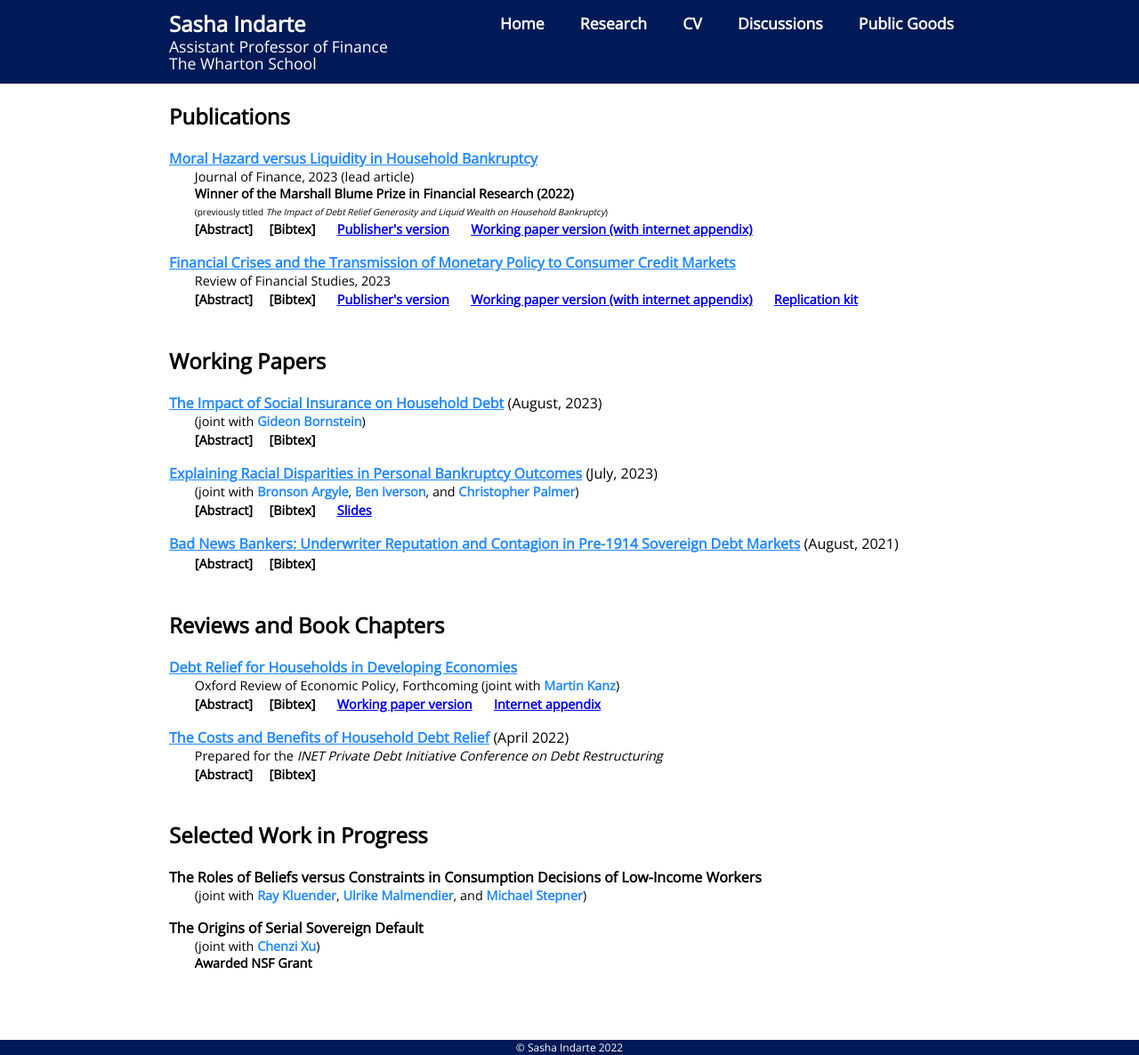
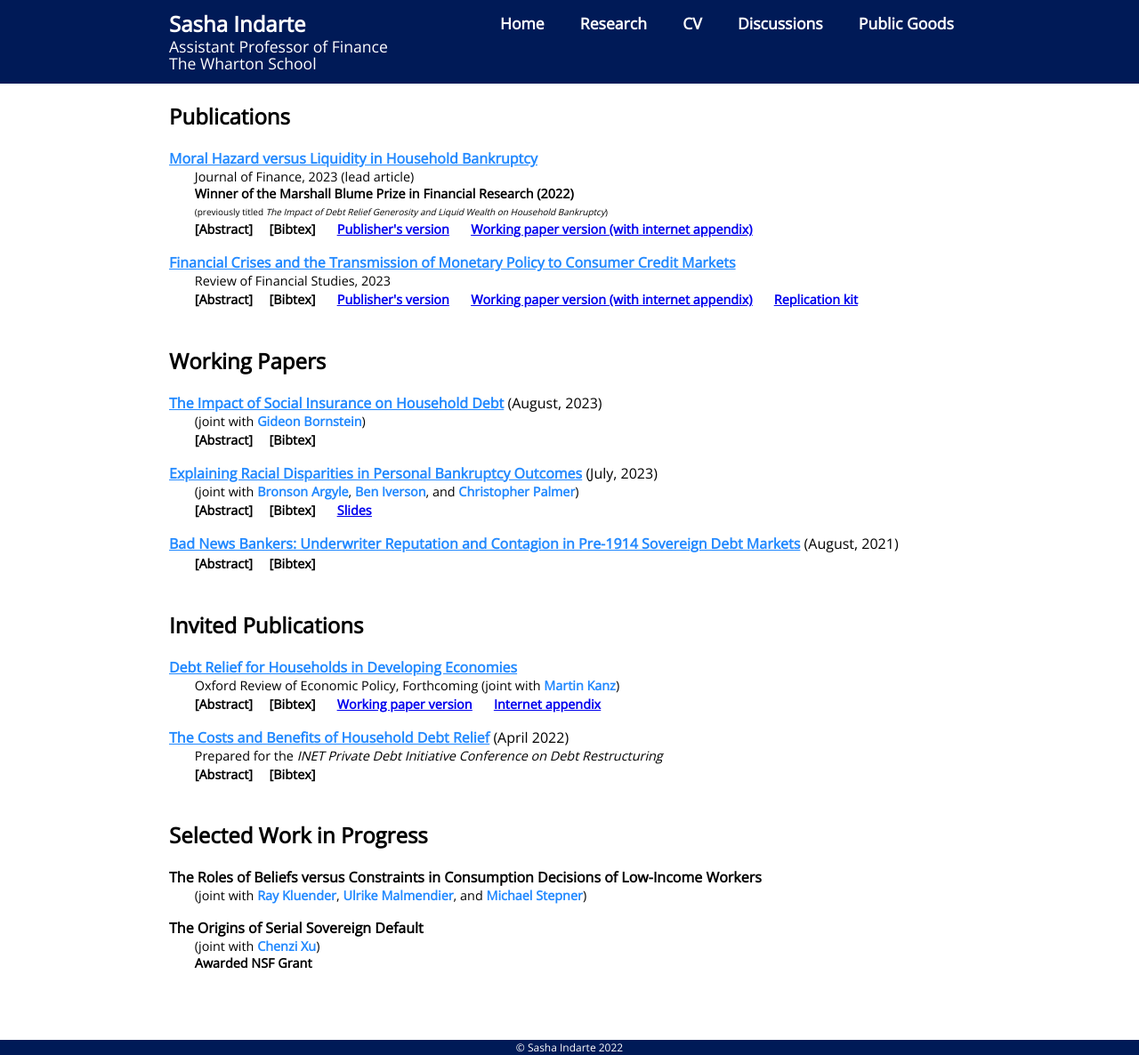
Before and after one commit to sashaindarte/sashaindarte.github.io, a Jekyll site: the page built from research/index.html, in a window 1280 px wide and 1186 px high. Shown: the whole window at 89% size. Built offline with Jekyll 4.4.1, drawn with Linux system fonts in a browser that asks for light colours.

Commit message:
Update index.html

```diff
--- a/research/index.html
+++ b/research/index.html
@@ -238,7 +238,7 @@ title: Sasha Indarte - Research
 
 
 		<br>
-		<h2>Reviews and Book Chapters</h2>
+		<h2>Invited Publications</h2>
 
 		<!--ox rep debt relief w Martin-->
 		<div class="container">
```
